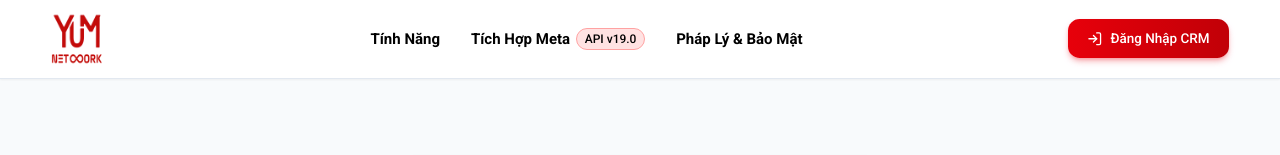
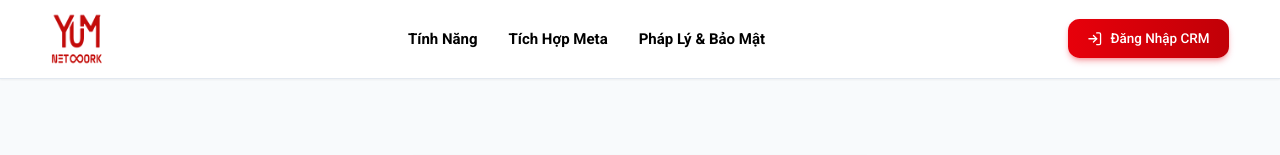
Before and after one commit to yumnetwork866-sys/crm, a React (Vite) app: page / in a window 1280 px wide. Shown: the top 155 px of the page. Built offline with nearby package versions, Linux system fonts and the light colour scheme; no server answers.

Commit message:
remove chip api v19.0 and update package

```diff
--- a/src/components/Landing/PublicLandingView.tsx
+++ b/src/components/Landing/PublicLandingView.tsx
@@ -60,10 +60,7 @@ export const PublicLandingView: React.FC<PublicLandingViewProps> = ({
           {/* Navigation Links */}
           <nav className="hidden md:flex items-center gap-8 text-sm font-extrabold text-slate-900">
             <a href="#features" className="hover:text-red-600 transition">Tính Năng</a>
-            <a href="#meta-integration" className="hover:text-red-600 transition flex items-center gap-1.5">
-              <span>Tích Hợp Meta</span>
-              <span className="px-2 py-0.5 text-[10px] font-bold rounded-full bg-red-100 text-red-700 border border-red-300">API v19.0</span>
-            </a>
+            <a href="#meta-integration" className="hover:text-red-600 transition">Tích Hợp Meta</a>
             <a href="#compliance" className="hover:text-red-600 transition">Pháp Lý &amp; Bảo Mật</a>
           </nav>
 
```
Also changed, not shown: package.json (+10 -10 lines), 1 other file (tests, documents, lock files or other folders).
